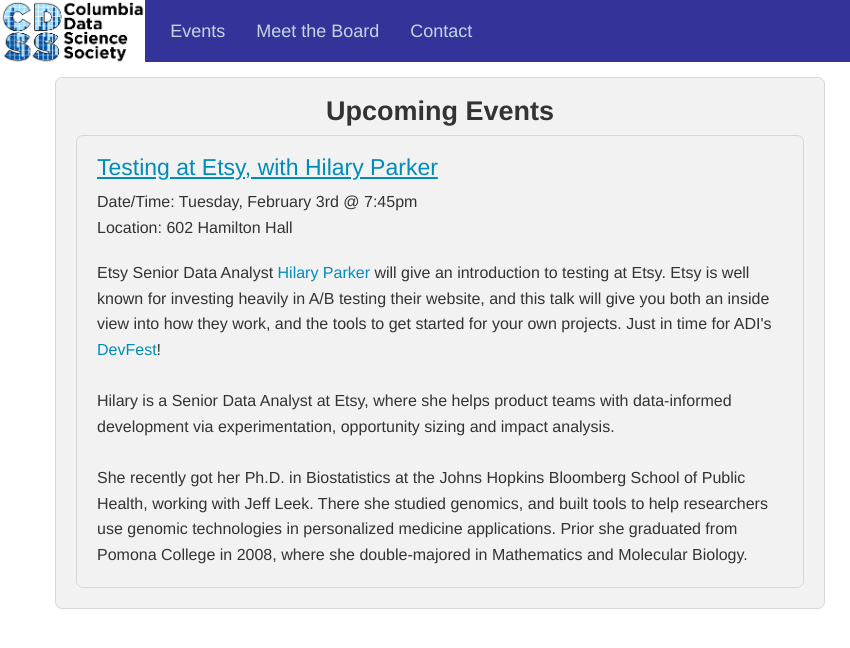
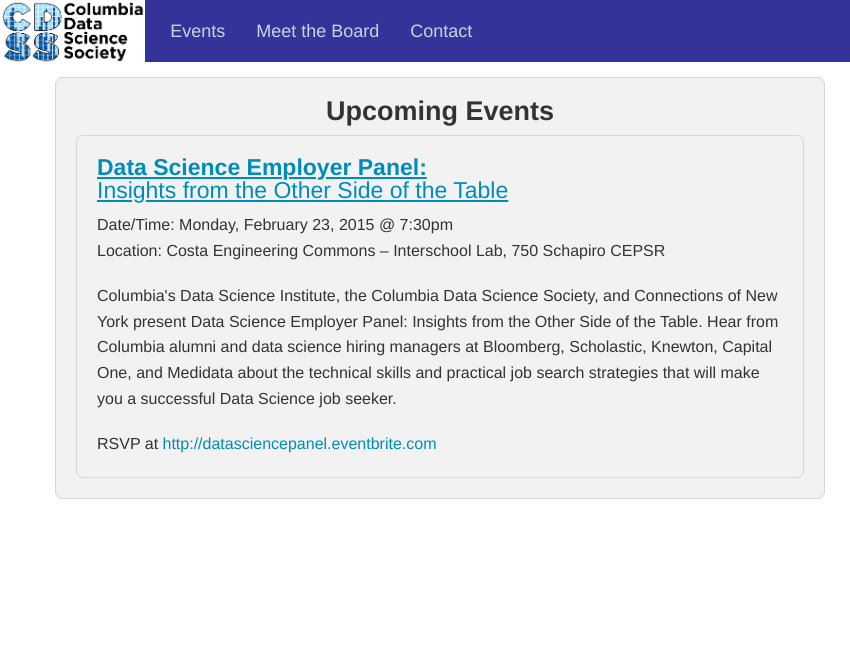
Before and after one commit to columbiadatascience/columbiadatascience.github.io, a website: page events.html in a window 1280 px wide. Shown: the full height of the page, 0-850 px from the left. Drawn offline with Linux system fonts and the light colour scheme; grey boxes are pictures that could not be loaded.

Commit message:
Changed event page

```diff
--- a/events.html
+++ b/events.html
@@ -87,21 +87,16 @@
           <h3 class="text-center"><strong>Upcoming Events</strong></h3>
 
           <div class="panel radius">
-            <h4><a href="https://www.facebook.com/events/930052427017566/"><u>Testing at Etsy, with Hilary Parker</u></a></h4>
+            <h4><a href="panel_flyer.pdf"><u><b>Data Science Employer Panel:</b><br />Insights from the Other Side of the Table </u></a></h4>
             <p class="p2">
-              <span class="s1">Date/Time</span>: Tuesday, February 3rd @ 7:45pm<br />
-              <span class="s1">Location</span>: 602 Hamilton Hall
+              <span class="s1">Date/Time</span>: Monday, February 23, 2015 @ 7:30pm<br />
+              <span class="s1">Location</span>: Costa Engineering Commons – Interschool Lab, 750 Schapiro CEPSR
             </p>
             <p class="p2">
-              Etsy Senior Data Analyst <a href="http://hilaryparker.com/">Hilary Parker</a> will give an introduction to testing at Etsy. Etsy is well known for investing heavily in A/B testing their website, and this talk will give you both an inside view into how they work, and the tools to get started for your own projects. Just in time for ADI's <a href="http://devfe.st/">DevFest</a>!
-
-              <br /><br />
-
-              Hilary is a Senior Data Analyst at Etsy, where she helps product teams with data-informed development via experimentation, opportunity sizing and impact analysis.
-
-              <br /><br />
-
-              She recently got her Ph.D. in Biostatistics at the Johns Hopkins Bloomberg School of Public Health, working with Jeff Leek. There she studied genomics, and built tools to help researchers use genomic technologies in personalized medicine applications. Prior she graduated from Pomona College in 2008, where she double-majored in Mathematics and Molecular Biology.
+              Columbia's Data Science Institute, the Columbia Data Science Society, and Connections of New York present Data Science Employer Panel: Insights from the Other Side of the Table. Hear from Columbia alumni and data science hiring managers at Bloomberg, Scholastic, Knewton, Capital One, and Medidata about the technical skills and practical job search strategies that will make you a successful Data Science job seeker.
+            </p>
+            <p>
+              RSVP at <a href="http://datasciencepanel.eventbrite.com"> http://datasciencepanel.eventbrite.com</a>
             </p>
           </div>
         </div>
```
